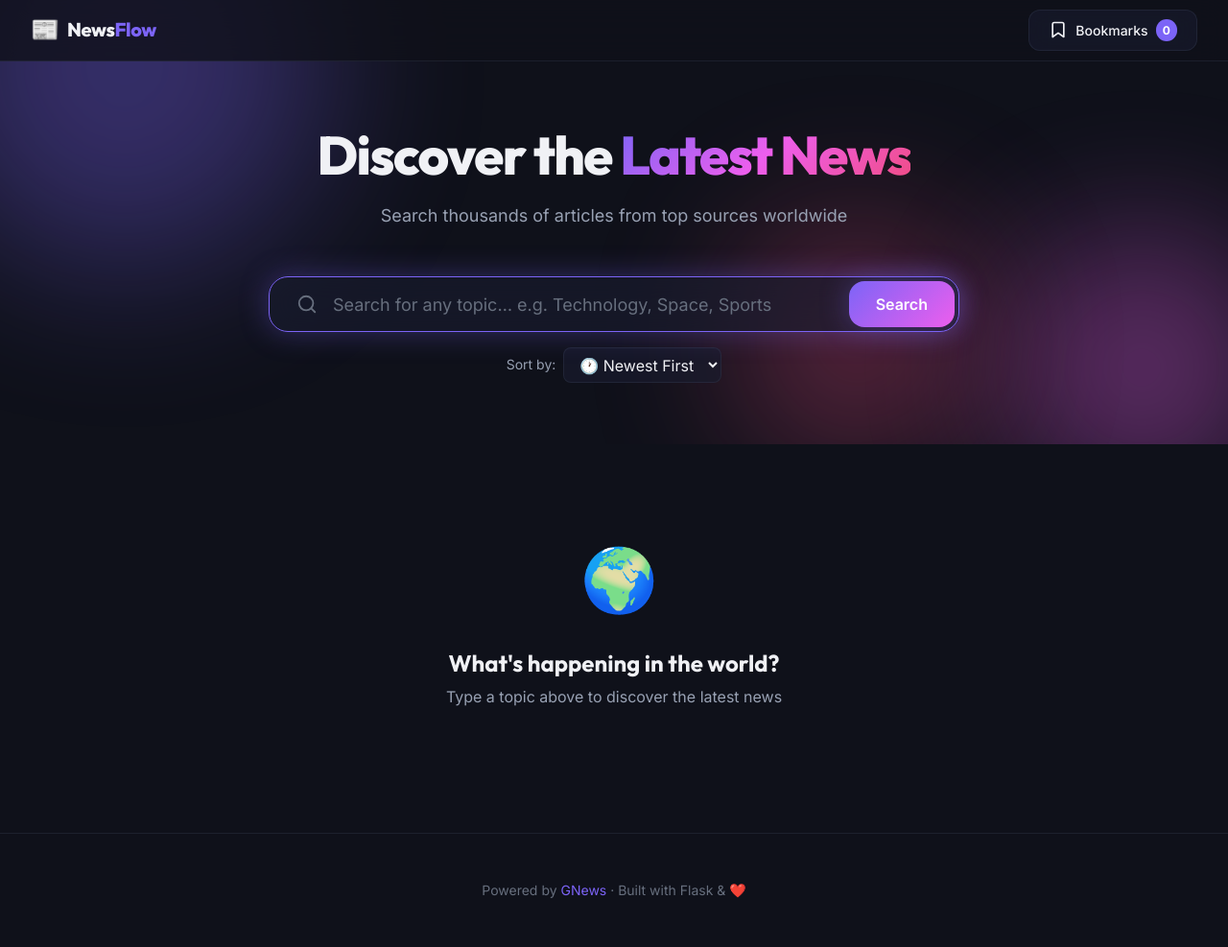
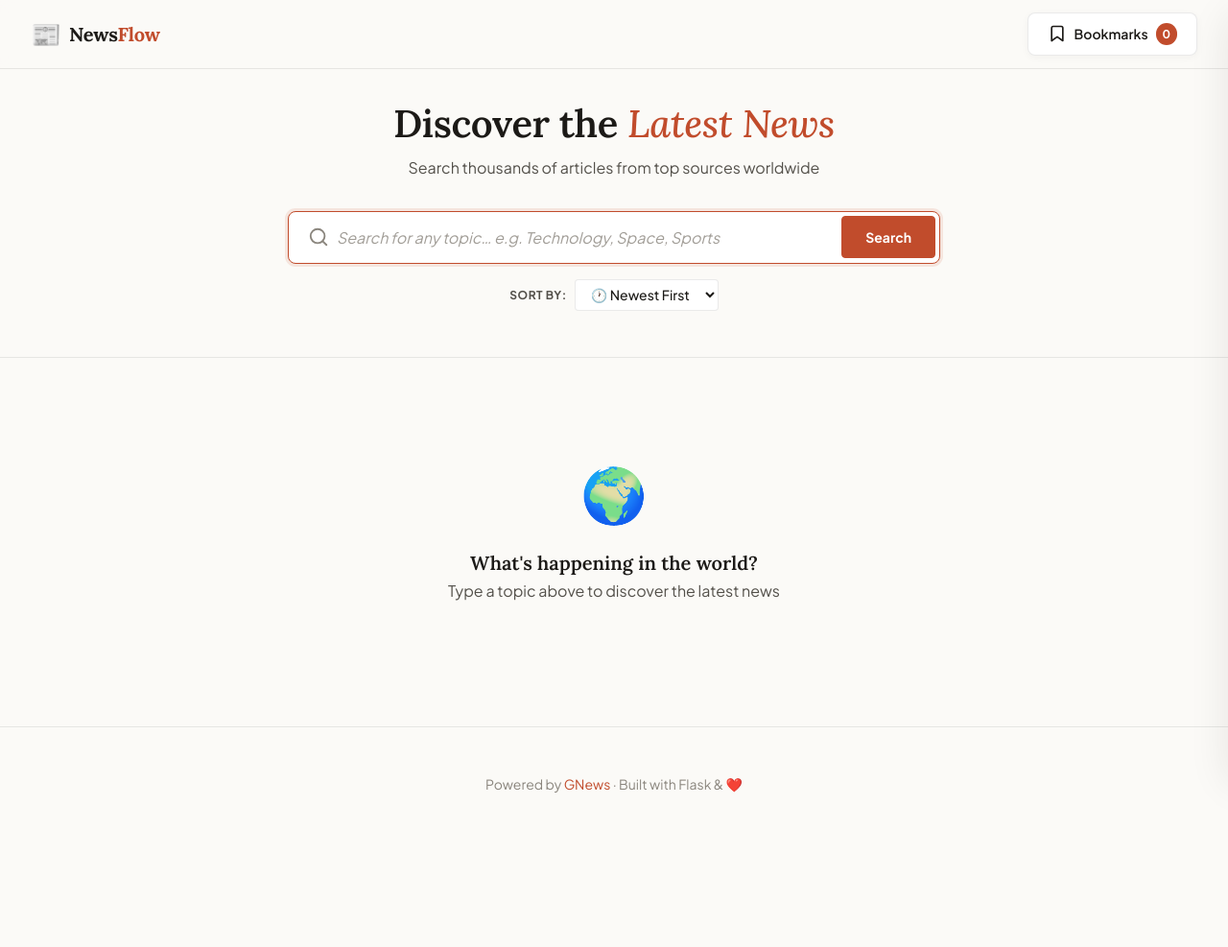
Before and after one commit to zameernagaral/pythonProject, a Flask app: page / in a window 1280 px wide. Shown: the whole page at 96% size. After the commit the page ends 826 px from the top, so only its background shows below. Run offline with Flask 3, Linux system fonts and the light colour scheme; data that the repository does not hold is empty.

Commit message:
style: Redesign UI to a premium, warm editorial light theme (human touch)

```diff
--- a/static/css/style.css
+++ b/static/css/style.css
@@ -12,31 +12,28 @@
 /* DESIGN TOKENS (CSS Custom Properties)                        */
 /* ------------------------------------------------------------ */
 :root {
-    /* — Colors (HSL for easy manipulation) */
-    --bg-primary:       hsl(228, 28%, 8%);
-    --bg-secondary:     hsl(228, 24%, 12%);
-    --bg-card:          hsla(228, 24%, 16%, 0.6);
-    --bg-card-hover:    hsla(228, 24%, 20%, 0.7);
-    --bg-glass:         hsla(228, 30%, 14%, 0.65);
+    /* — Colors: Warm, organic, editorial paper palette */
+    --bg-primary:       #fbfaf7; /* Soft warm cream paper background */
+    --bg-secondary:     #f4f1ea; /* Soft light sand for inputs and panels */
+    --bg-card:          #ffffff; /* Pure white for card contrast */
+    --bg-card-hover:    #faf8f5;
+    --bg-glass:         rgba(251, 250, 247, 0.85);
 
-    --text-primary:     hsl(220, 20%, 95%);
-    --text-secondary:   hsl(220, 15%, 65%);
-    --text-muted:       hsl(220, 10%, 45%);
+    --text-primary:     #1c1a17; /* Elegant charcoal/warm off-black */
+    --text-secondary:   #53504a; /* Muted warm grey for body text */
+    --text-muted:       #8a857d; /* Soft sand-grey for metadata */
 
-    --accent:           hsl(250, 90%, 68%);
-    --accent-hover:     hsl(250, 90%, 75%);
-    --accent-glow:      hsla(250, 90%, 68%, 0.35);
+    --accent:           #c14c2c; /* Classic warm terracotta rust */
+    --accent-hover:     #a0381d;
+    --accent-light:     #f8eae6; /* Gentle terracotta tint for active states */
+    --accent-glow:      rgba(193, 76, 44, 0.08);
 
-    --gradient-start:   hsl(250, 90%, 68%);
-    --gradient-mid:     hsl(300, 80%, 65%);
-    --gradient-end:     hsl(340, 85%, 62%);
+    --success:          #2a6f4e; /* Deep forest green */
+    --error:            #b83a3a; /* Soft crimson */
+    --warning:          #cc7d24; /* Warm amber */
 
-    --success:          hsl(152, 70%, 50%);
-    --error:            hsl(0, 75%, 60%);
-    --warning:          hsl(38, 90%, 55%);
-
-    --border:           hsla(220, 20%, 40%, 0.2);
-    --border-hover:     hsla(250, 90%, 68%, 0.3);
+    --border:           rgba(28, 26, 23, 0.09); /* Organic thin border */
+    --border-hover:     rgba(193, 76, 44, 0.25);
 
     /* — Spacing */
     --space-xs:   0.25rem;
@@ -48,8 +45,8 @@
     --space-3xl:  4rem;
 
     /* — Typography */
-    --font-body:    'Inter', -apple-system, BlinkMacSystemFont, 'Segoe UI', sans-serif;
-    --font-heading: 'Outfit', var(--font-body);
+    --font-body:    'Plus Jakarta Sans', -apple-system, BlinkMacSystemFont, 'Segoe UI', sans-serif;
+    --font-heading: 'Lora', Georgia, serif; /* Premium editorial serif */
 
     --text-xs:  0.75rem;
     --text-sm:  0.875rem;
@@ -58,30 +55,29 @@
     --text-xl:  1.25rem;
     --text-2xl: 1.5rem;
     --text-3xl: 2rem;
-    --text-4xl: 2.75rem;
-    --text-5xl: 3.5rem;
+    --text-4xl: 2.5rem;
+    --text-5xl: 3.25rem;
 
     /* — Border Radius */
-    --radius-sm:  0.5rem;
-    --radius-md:  0.75rem;
-    --radius-lg:  1rem;
-    --radius-xl:  1.25rem;
+    --radius-sm:  4px;
+    --radius-md:  8px;
+    --radius-lg:  12px;
+    --radius-xl:  16px;
     --radius-full: 9999px;
 
-    /* — Shadows */
-    --shadow-sm:  0 1px 3px hsla(0, 0%, 0%, 0.3);
-    --shadow-md:  0 4px 16px hsla(0, 0%, 0%, 0.3);
-    --shadow-lg:  0 8px 32px hsla(0, 0%, 0%, 0.4);
-    --shadow-glow: 0 0 30px var(--accent-glow);
+    /* — Shadows (Natural ambient shadows) */
+    --shadow-sm:  0 2px 8px rgba(28, 26, 23, 0.04);
+    --shadow-md:  0 8px 24px rgba(28, 26, 23, 0.06);
+    --shadow-lg:  0 16px 40px rgba(28, 26, 23, 0.09);
 
-    /* — Transitions */
-    --transition-fast: 0.15s ease;
-    --transition-base: 0.25s ease;
-    --transition-slow: 0.4s cubic-bezier(0.16, 1, 0.3, 1);
+    /* — Transitions (Human-calibrated cubic-bezier) */
+    --transition-fast: 0.2s cubic-bezier(0.25, 0.8, 0.25, 1);
+    --transition-base: 0.3s cubic-bezier(0.25, 0.8, 0.25, 1);
+    --transition-slow: 0.5s cubic-bezier(0.25, 0.8, 0.25, 1);
 
     /* — Layout */
-    --max-width:  1280px;
-    --navbar-h:   4rem;
+    --max-width:  1200px;
+    --navbar-h:   4.5rem;
 }
 
 
@@ -128,8 +124,9 @@ img {
 
 h1, h2, h3, h4, h5, h6 {
     font-family: var(--font-heading);
-    line-height: 1.2;
-    font-weight: 700;
+    line-height: 1.25;
+    font-weight: 600;
+    color: var(--text-primary);
 }
 
 button {
@@ -147,13 +144,12 @@ input, select {
 
 
 /* ------------------------------------------------------------ */
-/* UTILITY CLASSES                                              */
+/* UTILITY & REFINEMENTS                                        */
 /* ------------------------------------------------------------ */
 .gradient-text {
-    background: linear-gradient(135deg, var(--gradient-start), var(--gradient-mid), var(--gradient-end));
-    -webkit-background-clip: text;
-    background-clip: text;
-    -webkit-text-fill-color: transparent;
+    color: var(--accent);
+    font-style: italic;
+    font-weight: 500;
 }
 
 .accent { color: var(--accent); }
@@ -166,33 +162,36 @@ input, select {
     display: inline-flex;
     align-items: center;
     gap: var(--space-sm);
-    padding: 0.6rem 1.25rem;
+    padding: 0.65rem 1.25rem;
     border-radius: var(--radius-md);
-    font-weight: 500;
+    font-weight: 600;
     font-size: var(--text-sm);
     transition: all var(--transition-base);
     white-space: nowrap;
+    border: 1px solid transparent;
 }
 
 .btn--primary {
-    background: linear-gradient(135deg, var(--gradient-start), var(--gradient-mid));
+    background: var(--accent);
     color: white;
-    box-shadow: var(--shadow-glow);
+    border-color: var(--accent);
 }
 .btn--primary:hover {
+    background: var(--accent-hover);
+    border-color: var(--accent-hover);
     transform: translateY(-1px);
-    box-shadow: 0 0 40px var(--accent-glow);
+    box-shadow: 0 4px 12px rgba(193, 76, 44, 0.15);
 }
 
 .btn--ghost {
-    background: var(--bg-glass);
-    backdrop-filter: blur(12px);
-    -webkit-backdrop-filter: blur(12px);
+    background: var(--bg-card);
     border: 1px solid var(--border);
     color: var(--text-primary);
+    box-shadow: var(--shadow-sm);
 }
 .btn--ghost:hover {
-    border-color: var(--border-hover);
+    border-color: var(--accent);
+    color: var(--accent);
     background: var(--bg-card-hover);
 }
 
@@ -252,9 +254,9 @@ input, select {
     justify-content: space-between;
     height: var(--navbar-h);
     padding: 0 var(--space-xl);
-    background: hsla(228, 28%, 8%, 0.8);
-    backdrop-filter: blur(16px);
-    -webkit-backdrop-filter: blur(16px);
+    background: var(--bg-glass);
+    backdrop-filter: blur(8px);
+    -webkit-backdrop-filter: blur(8px);
     border-bottom: 1px solid var(--border);
 }
 
@@ -265,14 +267,14 @@ input, select {
 }
 
 .navbar__logo {
-    font-size: 1.5rem;
+    font-size: 1.6rem;
 }
 
 .navbar__title {
     font-family: var(--font-heading);
     font-size: var(--text-xl);
-    font-weight: 800;
-    letter-spacing: -0.02em;
+    font-weight: 700;
+    letter-spacing: -0.01em;
 }
 
 
@@ -284,72 +286,36 @@ input, select {
     display: flex;
     align-items: center;
     justify-content: center;
-    min-height: 50vh;
-    padding: calc(var(--navbar-h) + var(--space-3xl)) var(--space-xl) var(--space-3xl);
-    overflow: hidden;
+    min-height: 38vh;
+    padding: calc(var(--navbar-h) + var(--space-xl)) var(--space-xl) var(--space-2xl);
+    background-color: var(--bg-primary);
+    border-bottom: 1px solid var(--border);
 }
 
 .hero__content {
     position: relative;
     z-index: 2;
     text-align: center;
-    max-width: 720px;
+    max-width: 680px;
     width: 100%;
 }
 
 .hero__title {
-    font-size: var(--text-5xl);
-    font-weight: 800;
-    margin-bottom: var(--space-md);
-    letter-spacing: -0.03em;
+    font-size: var(--text-4xl);
+    font-weight: 600;
+    margin-bottom: var(--space-sm);
+    letter-spacing: -0.01em;
 }
 
 .hero__subtitle {
-    font-size: var(--text-lg);
+    font-size: var(--text-md);
     color: var(--text-secondary);
-    margin-bottom: var(--space-2xl);
+    margin-bottom: var(--space-xl);
 }
 
-/* Animated Background Orbs */
+/* Orbs removed completely to remove the generic 'AI-generated' appearance */
 .hero__orb {
-    position: absolute;
-    border-radius: 50%;
-    filter: blur(80px);
-    opacity: 0.35;
-    animation: float 20s ease-in-out infinite;
-}
-
-.hero__orb--1 {
-    width: 400px;
-    height: 400px;
-    background: var(--gradient-start);
-    top: -100px;
-    left: -100px;
-    animation-delay: 0s;
-}
-
-.hero__orb--2 {
-    width: 300px;
-    height: 300px;
-    background: var(--gradient-mid);
-    bottom: -50px;
-    right: -80px;
-    animation-delay: -7s;
-}
-
-.hero__orb--3 {
-    width: 250px;
-    height: 250px;
-    background: var(--gradient-end);
-    top: 50%;
-    left: 60%;
-    animation-delay: -14s;
-}
-
-@keyframes float {
-    0%, 100% { transform: translate(0, 0) scale(1); }
-    33%      { transform: translate(30px, -30px) scale(1.05); }
-    66%      { transform: translate(-20px, 20px) scale(0.95); }
+    display: none;
 }
 
 
@@ -364,23 +330,22 @@ input, select {
     position: relative;
     display: flex;
     align-items: center;
-    background: var(--bg-glass);
-    backdrop-filter: blur(16px);
-    -webkit-backdrop-filter: blur(16px);
+    background: var(--bg-card);
     border: 1px solid var(--border);
-    border-radius: var(--radius-xl);
+    border-radius: var(--radius-md);
     padding: var(--space-xs);
+    box-shadow: var(--shadow-sm);
     transition: border-color var(--transition-base), box-shadow var(--transition-base);
 }
 
 .search-form__input-wrapper:focus-within {
     border-color: var(--accent);
-    box-shadow: var(--shadow-glow);
+    box-shadow: 0 0 0 3px rgba(193, 76, 44, 0.12);
 }
 
 .search-form__icon {
     flex-shrink: 0;
-    margin-left: var(--space-lg);
+    margin-left: var(--space-md);
     color: var(--text-muted);
 }
 
@@ -390,20 +355,22 @@ input, select {
     border: none;
     outline: none;
     color: var(--text-primary);
-    font-size: var(--text-lg);
-    padding: 0.85rem var(--space-md);
+    font-size: var(--text-base);
+    padding: 0.75rem var(--space-sm);
 }
 
 .search-form__input::placeholder {
     color: var(--text-muted);
+    font-style: italic;
+    opacity: 0.8;
 }
 
 .search-form__btn {
     flex-shrink: 0;
-    padding: 0.85rem 1.75rem;
-    border-radius: var(--radius-lg);
-    font-size: var(--text-base);
-    font-weight: 600;
+    padding: 0.75rem 1.5rem;
+    border-radius: var(--radius-sm);
+    font-size: var(--text-sm);
+    font-weight: 700;
 }
 
 .search-form__filters {
@@ -415,28 +382,29 @@ input, select {
 }
 
 .filter-label {
-    font-size: var(--text-sm);
+    font-size: var(--text-xs);
+    text-transform: uppercase;
+    letter-spacing: 0.05em;
+    font-weight: 700;
     color: var(--text-secondary);
 }
 
 .filter-select {
-    background: var(--bg-glass);
+    background: var(--bg-card);
     border: 1px solid var(--border);
     border-radius: var(--radius-sm);
     color: var(--text-primary);
-    padding: 0.4rem 0.75rem;
+    padding: 0.35rem 0.75rem;
     outline: none;
     cursor: pointer;
-    transition: border-color var(--transition-fast);
+    font-size: var(--text-sm);
+    font-weight: 500;
+    transition: all var(--transition-fast);
 }
 
 .filter-select:focus {
     border-color: var(--accent);
-}
-
-.filter-select option {
-    background: var(--bg-secondary);
-    color: var(--text-primary);
+    box-shadow: 0 0 0 2px rgba(193, 76, 44, 0.08);
 }
 
 
@@ -476,30 +447,29 @@ input, select {
 /* ------------------------------------------------------------ */
 .articles-grid {
     display: grid;
-    grid-template-columns: repeat(auto-fill, minmax(340px, 1fr));
+    grid-template-columns: repeat(auto-fill, minmax(320px, 1fr));
     gap: var(--space-xl);
 }
 
 
 /* ------------------------------------------------------------ */
-/* ARTICLE CARD                                                 */
+/* ARTICLE CARD (Editorial block design)                        */
 /* ------------------------------------------------------------ */
 .card {
     position: relative;
     background: var(--bg-card);
-    backdrop-filter: blur(12px);
-    -webkit-backdrop-filter: blur(12px);
     border: 1px solid var(--border);
-    border-radius: var(--radius-xl);
+    border-radius: var(--radius-sm);
     overflow: hidden;
     transition: transform var(--transition-slow), border-color var(--transition-base), box-shadow var(--transition-base);
-    animation: fadeInUp 0.5s ease backwards;
+    animation: fadeInUp 0.4s ease backwards;
+    box-shadow: var(--shadow-sm);
 }
 
 .card:hover {
-    transform: translateY(-6px);
+    transform: translateY(-4px);
     border-color: var(--border-hover);
-    box-shadow: var(--shadow-lg), 0 0 20px hsla(250, 90%, 68%, 0.08);
+    box-shadow: var(--shadow-md);
 }
 
 /* Stagger card fade-in animation */
@@ -717,19 +689,19 @@ input, select {
 .empty-state {
     text-align: center;
     padding: var(--space-3xl) var(--space-xl);
-    animation: fadeInUp 0.6s ease;
+    animation: fadeInUp 0.5s ease;
 }
 
 .empty-state__icon {
-    font-size: 4rem;
+    font-size: 3.5rem;
     margin-bottom: var(--space-md);
     display: inline-block;
-    animation: float 6s ease-in-out infinite;
 }
 
 .empty-state h3 {
-    font-size: var(--text-2xl);
-    margin-bottom: var(--space-sm);
+    font-size: var(--text-xl);
+    margin-bottom: var(--space-xs);
+    font-weight: 600;
 }
 
 .empty-state p {
@@ -1085,10 +1068,10 @@ input, select {
 }
 
 ::-webkit-scrollbar-thumb {
-    background: hsla(220, 20%, 40%, 0.3);
+    background: rgba(28, 26, 23, 0.15);
     border-radius: 3px;
 }
 
 ::-webkit-scrollbar-thumb:hover {
-    background: hsla(220, 20%, 40%, 0.5);
+    background: rgba(28, 26, 23, 0.3);
 }
--- a/templates/index.html
+++ b/templates/index.html
@@ -6,10 +6,10 @@
     <meta name="description" content="News Aggregator — Search and bookmark the latest news from around the world. Powered by NewsAPI.">
     <title>NewsFlow — Your Personalized News Aggregator</title>
 
-    <!-- Google Fonts: Inter for body, Outfit for headings -->
+    <!-- Google Fonts: Plus Jakarta Sans for body, Lora for headings -->
     <link rel="preconnect" href="https://fonts.googleapis.com">
     <link rel="preconnect" href="https://fonts.gstatic.com" crossorigin>
-    <link href="https://fonts.googleapis.com/css2?family=Inter:wght@300;400;500;600;700&family=Outfit:wght@400;500;600;700;800&display=swap" rel="stylesheet">
+    <link href="https://fonts.googleapis.com/css2?family=Lora:ital,wght@0,400..700;1,400..700&family=Plus+Jakarta+Sans:wght@300;400;500;600;700;800&display=swap" rel="stylesheet">
 
     <!-- Main Stylesheet -->
     <link rel="stylesheet" href="{{ url_for('static', filename='css/style.css') }}">
```
Also changed, not shown: other parts of static/css/style.css (+94 -75 lines).
